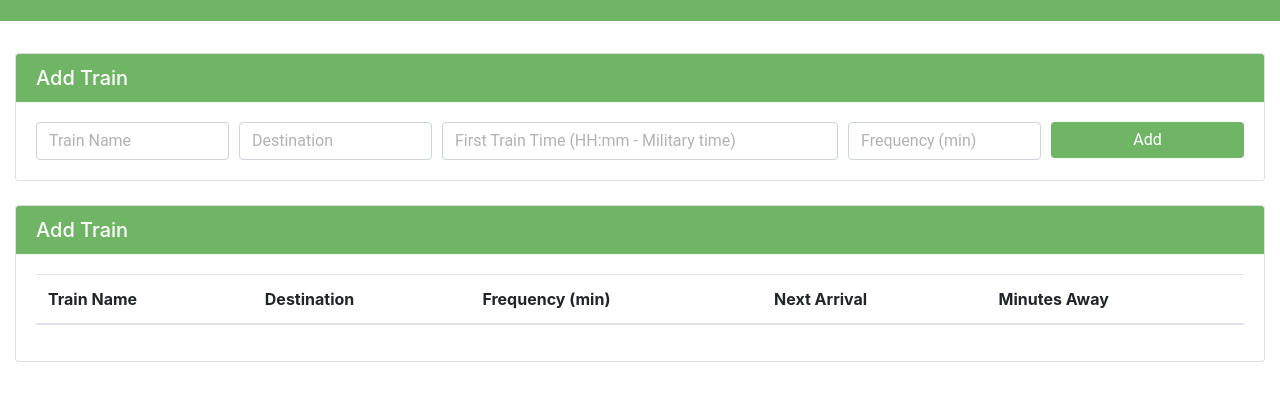
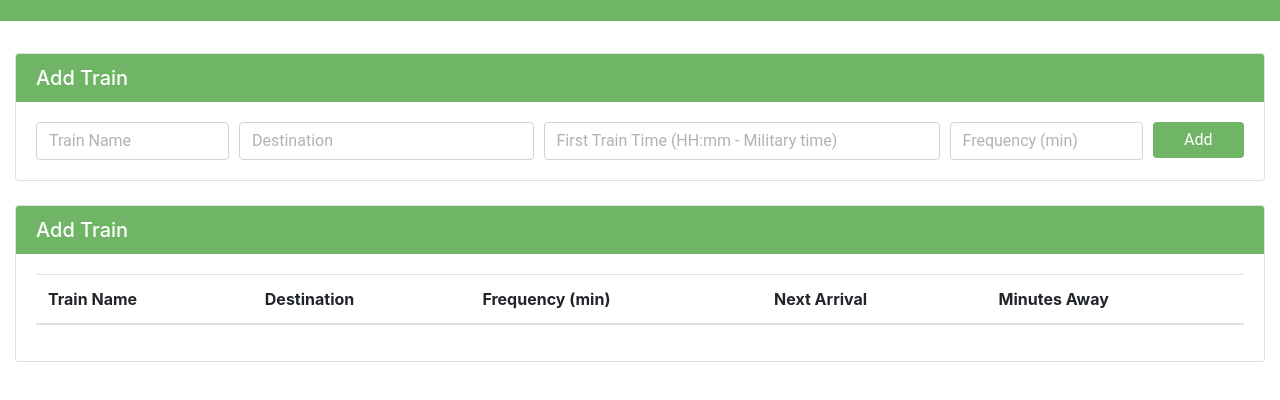
Before and after one commit to v-tank/Train-Scheduler, a plain HTML site: page index.html in a window 1280 px wide. Shown: the part 116-516 px from the top of the page. Drawn offline with nearby package versions, Linux system fonts and the light colour scheme; no server answers.

Commit message:
added responsive columns

```diff
--- a/index.html
+++ b/index.html
@@ -33,7 +33,7 @@
 			    <div class="col-lg-2 col-md-6 col-sm-12">
 			      <input type="text" class="form-control" id="train-name-input" placeholder="Train Name">
 			    </div>
-			    <div class="col-lg-2 col-md-6 col-sm-12">
+			    <div class="col-lg-3 col-md-6 col-sm-12">
 			      <input type="text" class="form-control" id="destination-input" placeholder="Destination">
 			    </div>
 			    <div class="col-lg-4 col-md-6 col-sm-12">
@@ -42,7 +42,7 @@
 			    <div class="col-lg-2 col-md-6 col-sm-12">
 			      <input type="text" class="form-control" id="frequency-input" placeholder="Frequency (min)">
 			    </div>
-			    <div class="col-lg-2">
+			    <div class="col-lg-1">
 			      <button id="addTrainButton" style="width: 100%;" type="submit" class="btn customColors">Add</button>
 			    </div>
 			  </div>
```
